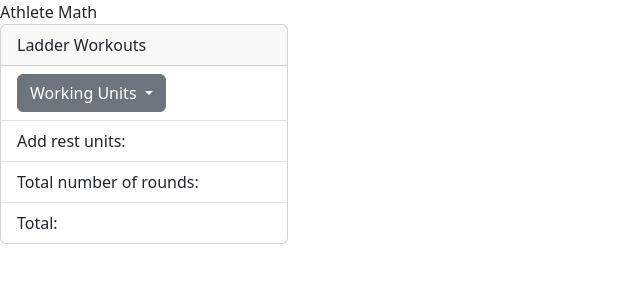
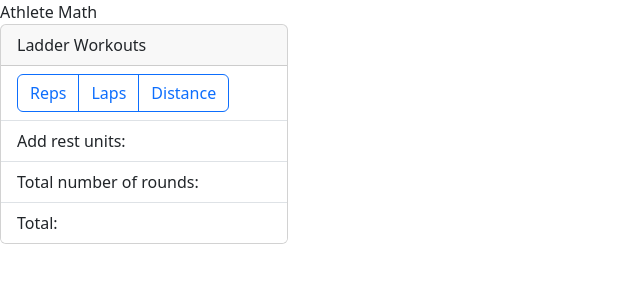
Before and after one commit to Liz-Melcher/AthleteMath, a plain HTML site: page index.html in a window 1280 px wide. Shown: the whole page, without its empty margins (0-640 px from the left). Drawn offline with nearby package versions, Linux system fonts and the light colour scheme.

Commit message:
updated script and html

```diff
--- a/index.html
+++ b/index.html
@@ -6,6 +6,7 @@
     <title>Document</title>
     <link rel="stylesheet" href="https://cdn.jsdelivr.net/npm/bootstrap@5.3.3/dist/css/bootstrap.min.css">
     <script src="https://cdn.jsdelivr.net/npm/bootstrap@5.3.3/dist/js/bootstrap.bundle.min.js" defer></script>
+    <script src="index.js"></script>
 </head>
 <body>
     <header>Athlete Math</header>
@@ -16,16 +17,14 @@
             </div><!--end of header-->
             <ul class="list-group list-group-flush">
               <li class="list-group-item">
-                <div class="dropdown"><!--drop down for work units-->
-                    <button class="btn btn-secondary dropdown-toggle" type="button" data-bs-toggle="dropdown" aria-expanded="false">
-                      Working Units
-                    </button>
-                    <ul class="dropdown-menu">
-                      <li><a class="dropdown-item" href="#">Reps</a></li>
-                      <li><a class="dropdown-item" href="#">Laps</a></li>
-                      <li><a class="dropdown-item" href="#">Distance</a></li>
-                    </ul>
-                  </div> <!--drop down for work units end -->
+                <div class="btn-group" role="group" aria-label="Working Units">
+                  <button type="button" class="btn btn-outline-primary" onclick="selectUnit(this)">Reps</button>
+                  <button type="button" class="btn btn-outline-primary" onclick="selectUnit(this)">Laps</button>
+                  <button type="button" class="btn btn-outline-primary" onclick="selectUnit(this)">Distance</button>
+              </div>
+
+
+
               </li> <!--end list for work units -->
               <li class="list-group-item">Add rest units: </li>
               <li class="list-group-item">Total number of rounds: </li>
--- /dev/null
+++ b/index.js
@@ -0,0 +1,7 @@
+console.log("Index.js is loaded")
+
+
+function selectUnit(button) {
+    document.querySelectorAll('.btn-group .btn').forEach(btn => btn.classList.remove('active'));
+    button.classList.add('active');
+    }
```
